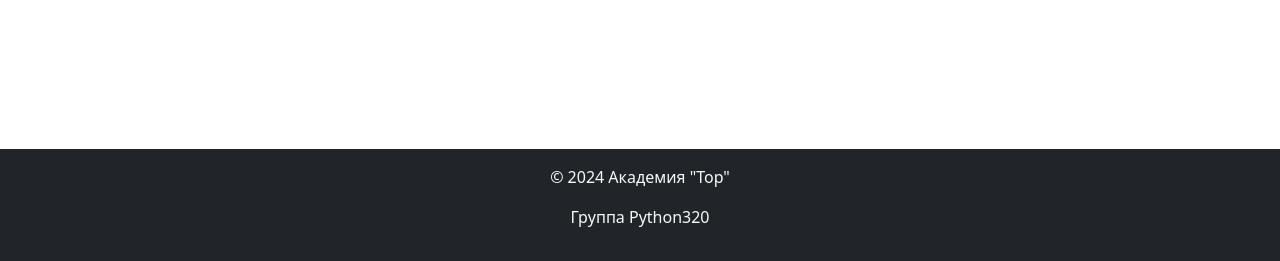
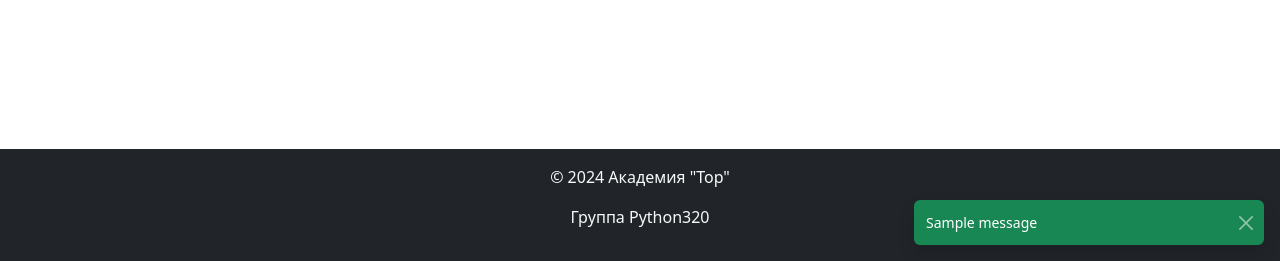
Before and after one commit to VladimirMonin/django_320, a Django app: page /blog/add_tag/ in a window 1280 px wide. Shown: the part 539-800 px from the top of the page. Run offline with Django 5.2, Linux system fonts and the light colour scheme; tables that the repository leaves empty hold one stand-in row (values such as "Sample post"); one stand-in notice (Sample message) is shown; some libraries are stand-ins or nearby versions.

Commit message:
lesson_57: централизованные сообщения Django messages

```diff
--- a/templates/base.html
+++ b/templates/base.html
@@ -38,7 +38,20 @@ templates/base.html
       {% block content %}{% endblock %}
     </main>
 
-
+    <div class="position-fixed bottom-0 end-0 p-3" style="z-index: 11">
+      {% if messages %}
+          {% for message in messages %}
+              <div class="toast align-items-center text-white bg-{{ message.tags }} border-0 fade show" role="alert" aria-live="assertive" aria-atomic="true">
+                  <div class="d-flex">
+                      <div class="toast-body">
+                          {{ message }}
+                      </div>
+                      <button type="button" class="btn-close btn-close-white me-2 m-auto" data-bs-dismiss="toast" aria-label="Close"></button>
+                  </div>
+              </div>
+          {% endfor %}
+      {% endif %}
+    </div>
 
     <footer class="bg-dark text-light py-3">
       <div class="container text-center">
```
